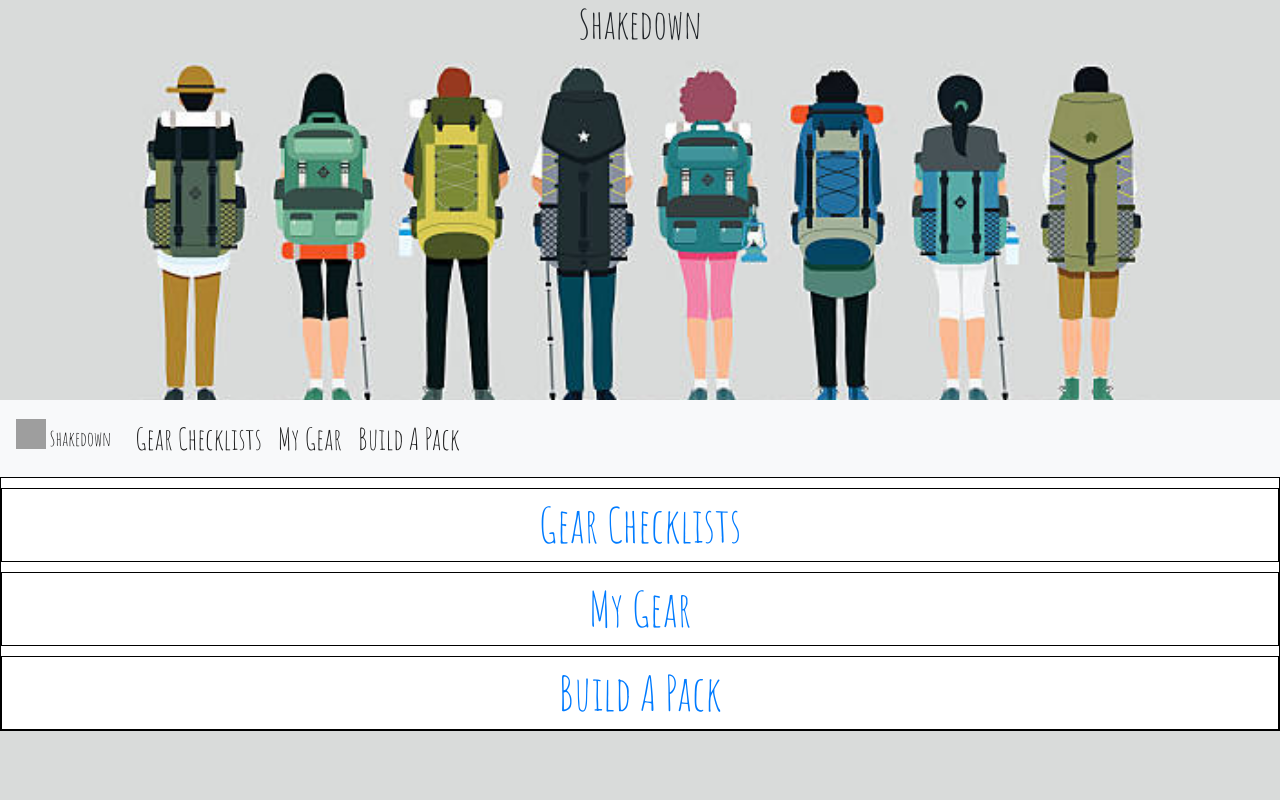
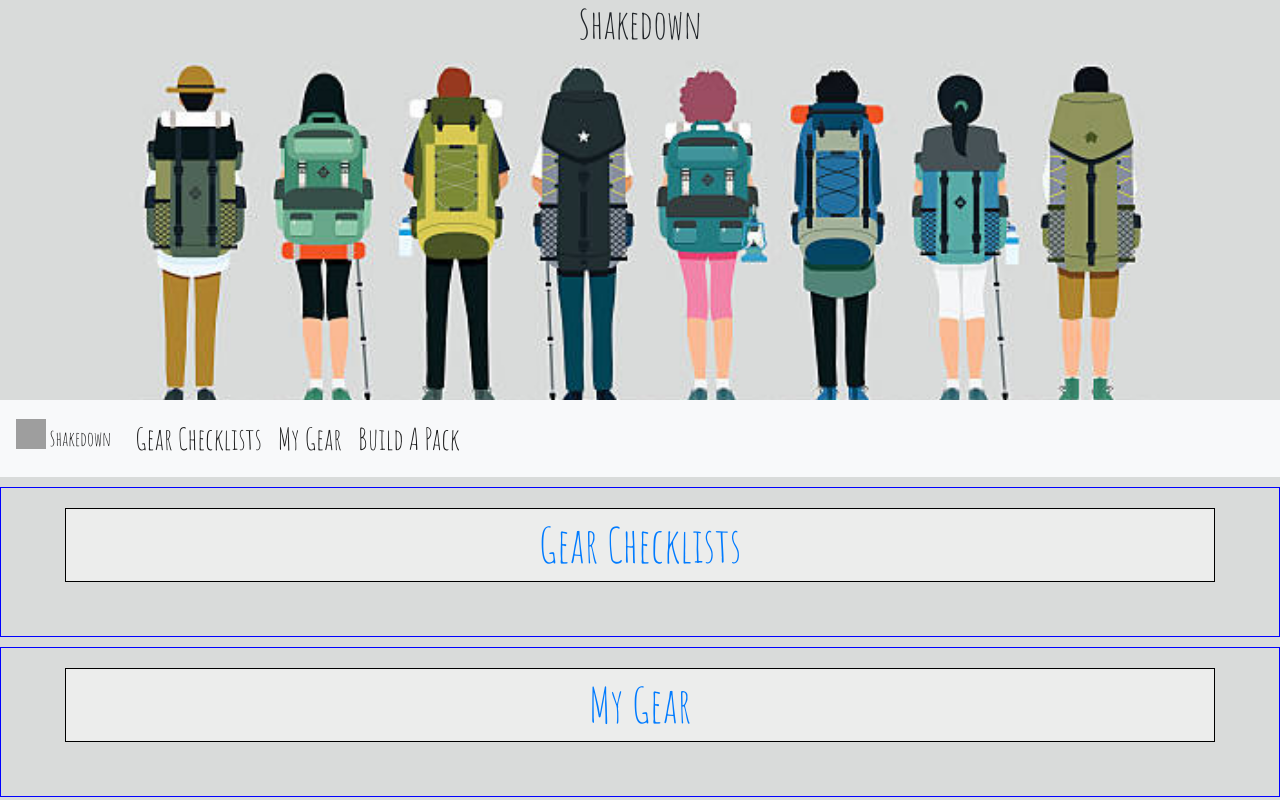
Before and after one commit to badamato/react-shakedown-app, a React (Create React App) app in the folder client/: page / in a window 1280 px wide. Shown: the top 800 px of the page. Built offline with nearby package versions, Linux system fonts and the light colour scheme; grey boxes are pictures that could not be loaded.

Commit message:
comments added

```diff
--- a/client/src/components/Home.js
+++ b/client/src/components/Home.js
@@ -5,20 +5,26 @@ class Home extends React.Component {
   render() {
     return (
       <div className="Home-Page">
+        <div className="main-holder">
           <div className="main-content">
             <Link to="/hikes" className="home-item">
               Gear Checklists
             </Link>
           </div>
+        </div>
+        <div className="main-holder">
           <div className="main-content">
             <Link to="/mygear" className="home-item">
               My Gear
             </Link>
           </div>
+        </div>
+        <div className="main-holder">
           <div className="main-content">
             <Link to="/buildapack" className="home-item">
               Build A Pack{" "}
             </Link>
+          </div>
         </div>
       </div>
     );
--- a/client/src/components/MyGear.js
+++ b/client/src/components/MyGear.js
@@ -26,9 +26,10 @@ class MyGear extends React.Component {
     });
 
     return (
-      <div>
-        <h3>Here is my gear sucka</h3>
-        <img src="http://ndmsg.webs.com/photos/Bug-out-bags-BOBs/huge-backpack1.jpg" />
+      <div className="container">
+        <h3>My Gear Inventory</h3>
+        <p></p>
+
         <p>{onePieceOfMyGear}</p>
 
         <hr />
--- a/client/src/components/OneGearType.js
+++ b/client/src/components/OneGearType.js
@@ -1,6 +1,12 @@
 import React from "react";
 import { BrowserRouter as Router, Route, Link } from "react-router-dom";
 import axios from "axios";
+
+//PRACTICE
+import MySingleGear from "./MyGearSingle";
+import MyGear from "./MyGear";
+
+
 class OneGearType extends React.Component {
   constructor(props) {
     super(props);
@@ -22,6 +28,7 @@ class OneGearType extends React.Component {
     });
     return (
       <div>
+        <MyGear />
         <p>{singleGear}</p>
       </div>
     );
--- a/client/src/css/App.css
+++ b/client/src/css/App.css
@@ -24,10 +24,10 @@ body {
 }
 
 /* Nav Bar */
-.home-icon{
-    width: 30px;
-    height: 40px;
-    padding-bottom: 10px;
+.home-icon {
+  width: 30px;
+  height: 40px;
+  padding-bottom: 10px;
 }
 .nav-list {
   display: flex;
@@ -52,6 +52,8 @@ body {
   font-size: 2rem;
   text-align: center;
 }
+
+
 
 /* GEAR CHECKLIST DESIGN */
 .big-ten {
@@ -104,19 +106,32 @@ body {
   flex-direction: column;
   justify-content: center;
   align-items: center;
-  border: 1px black solid;
-  background-color:white;
-}
-
-.main-content{
-  border: 1px black solid;
-  width: 100%;
-  text-align: center;
-  font-size:3rem;
-  margin-top:10px;
-}
 
 
+}
+.main-holder{
+  border: blue 1px solid;
+  width: 100%;
+  height: 150px;
+  display: flex;
+  flex-direction: column;
+  align-items: center;
+  margin-top: 10px;
+  /* background-image: url(https://images.unsplash.com/photo-1457369804613-52c61a468e7d?ixlib=rb-0.3.5&ixid=eyJhcHBfaWQiOjEyMDd9&s=954560871844da528c60343dc344ccbf&auto=format&fit=crop&w=1950&q=80);
+  background-position: center;
+  background-size: cover;
+  background-repeat: no-repeat; */
+}
+.main-content {
+  border: 1px black solid;
+  width: 90%;
+  text-align: center;
+  font-size: 3rem;
+  margin-top: 20px;
+  margin-bottom:20px;
+  background-color: #ffffff7a;
+
+}
 
 /* **************** MEDIA QUERIES ******************************** */
 /* IPAD */
```
Also changed, not shown: client/src/css/map.png (added). Lines whose indentation alone changed are shown as unchanged.
